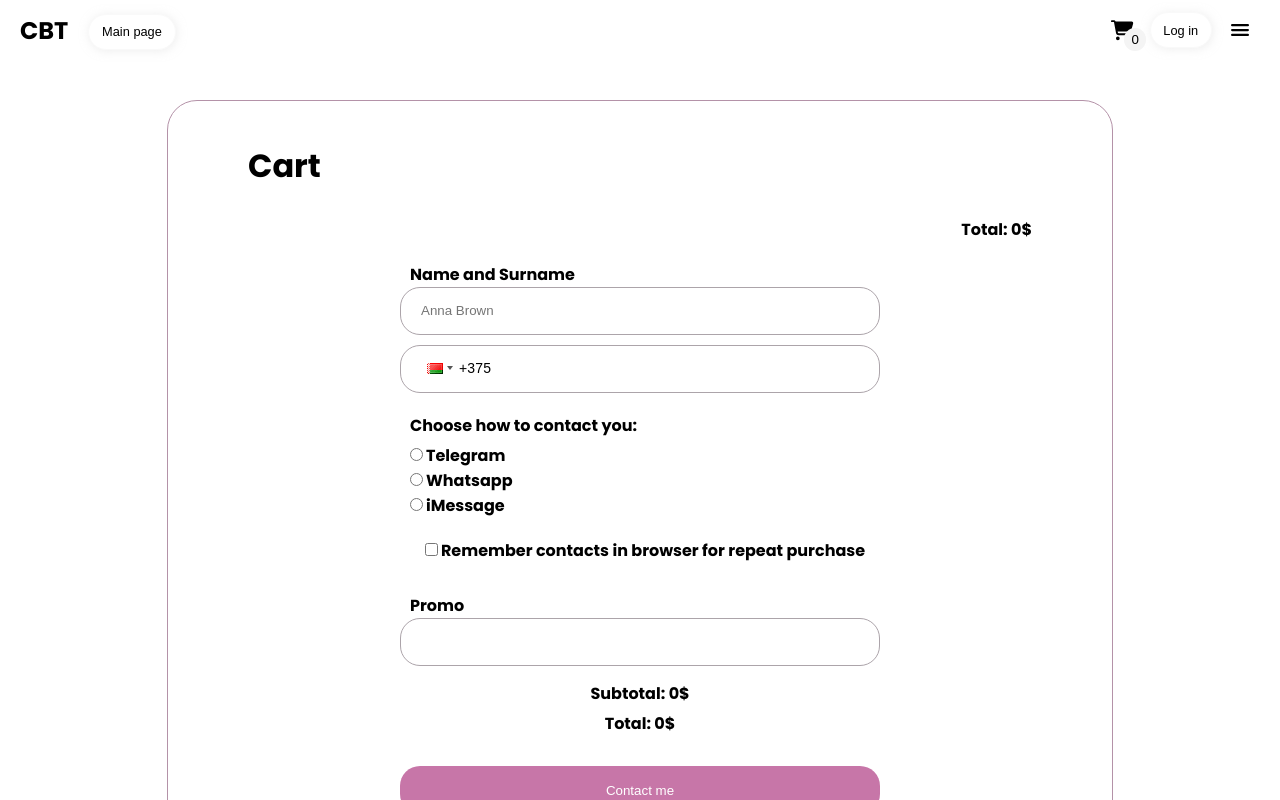
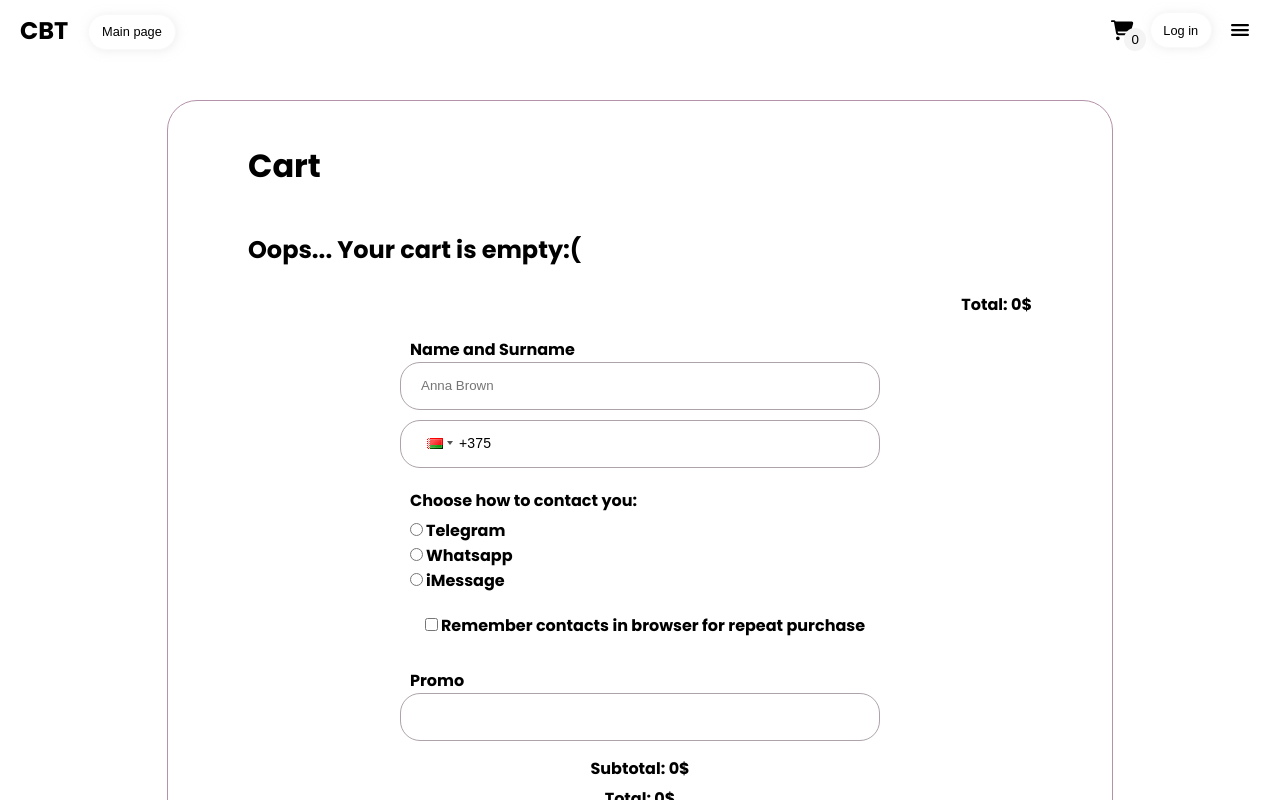
Before and after one commit to sadnaastasia/pet, a React (Vite) app: page /cart in a window 1280 px wide. Shown: the top 800 px of the page. Built offline with nearby package versions, Linux system fonts and the light colour scheme.

Commit message:
add empty text to the cart

```diff
--- a/src/pages/Cart.tsx
+++ b/src/pages/Cart.tsx
@@ -19,14 +19,15 @@ function Cart() {
   const productsList = useSelector((state: RootState) => state.cart.cartItems)
     .slice()
     .reverse();
-
+  const text = 'Oops... Your cart is empty:(';
   return (
     <>
       <Navigation />
       <div className="cart_container">
         <div className="cart_outer">
           <h1>Cart</h1>
-          {productsList.map((item: ProductItemShort) => (
+          {productsList.length > 0 ? (
+            productsList.map((item: ProductItemShort) => (
               <CartItem
                 key={item.id}
                 id={item.id}
@@ -34,7 +35,10 @@ function Cart() {
                 image={item.image}
                 price={item.price}
               />
-          ))}
+            ))
+          ) : (
+            <h2>{text}</h2>
+          )}
           <div className="cart_sum">
             <span>
               Total:{' '}
```
Lines whose indentation alone changed are shown as unchanged.
